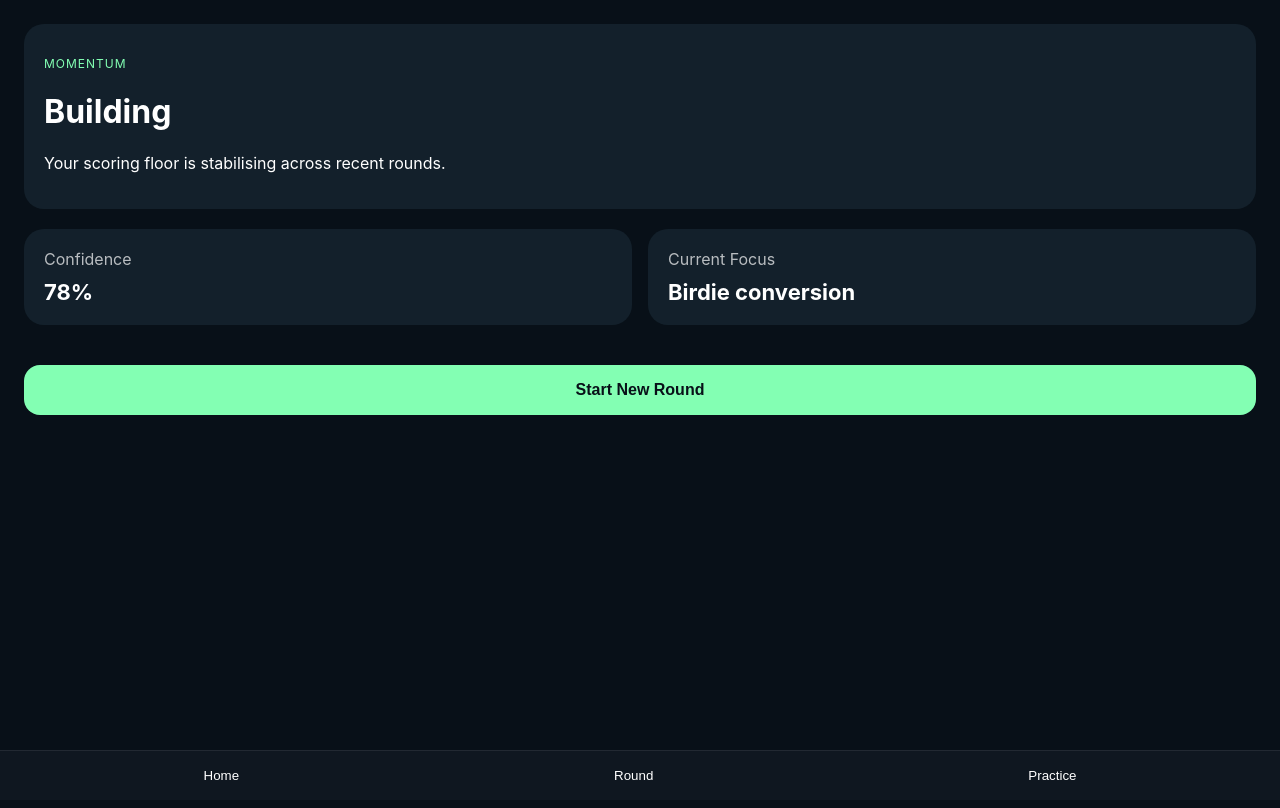
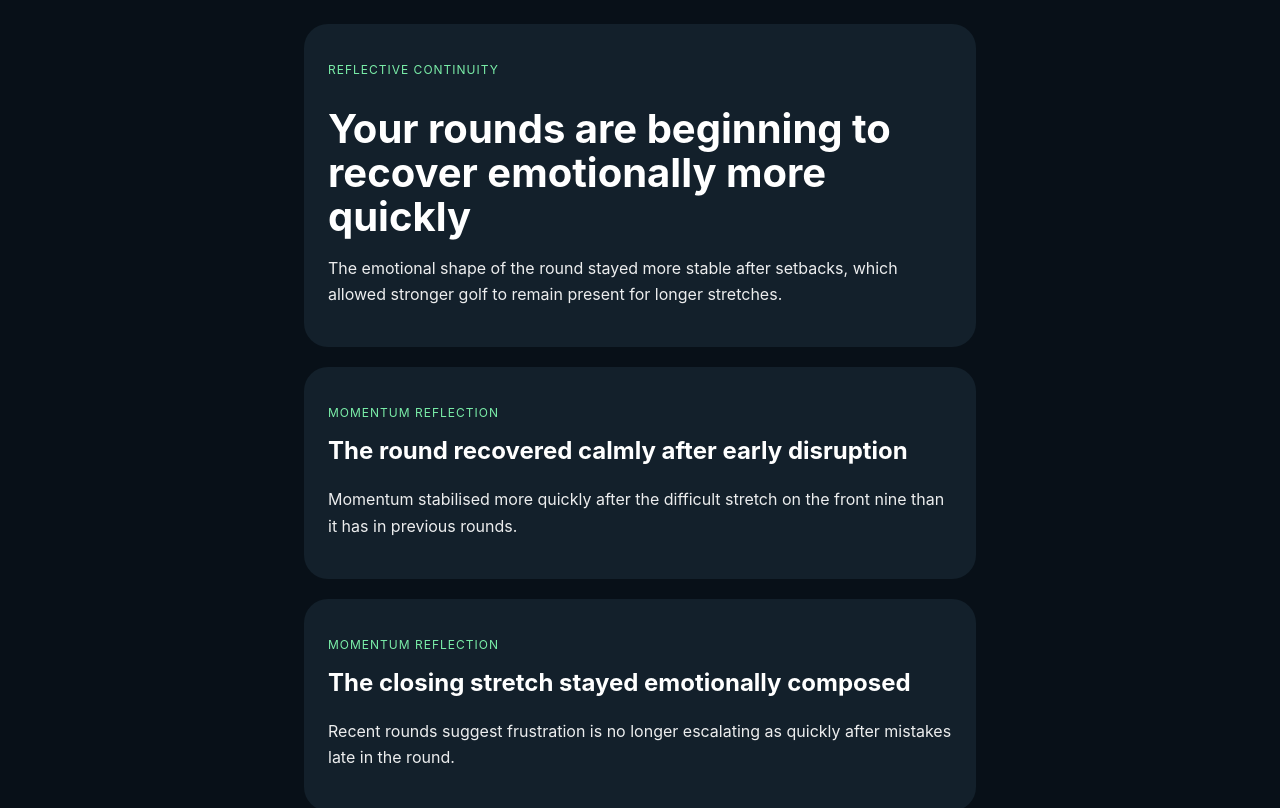
Before and after one commit to 1Kevin-Curtis/Lop-MVP, a React (Vite) app: page / in a window 1280 px wide. Shown: the top 808 px of the page. Built offline with nearby package versions, Linux system fonts and the light colour scheme.

Commit message:
Add files via upload

```diff
--- a/index.html
+++ b/index.html
@@ -1,6 +1,6 @@
 
 <!DOCTYPE html>
-<html lang="en">
+<html>
   <head>
     <meta charset="UTF-8" />
     <meta name="viewport" content="width=device-width, initial-scale=1.0" />
--- a/package.json
+++ b/package.json
@@ -1,8 +1,8 @@
 
 {
-  "name": "loop-mvp",
+  "name": "loop-reflective-continuity",
   "private": true,
-  "version": "1.0.0",
+  "version": "2.1.0",
   "type": "module",
   "scripts": {
     "dev": "vite",
--- a/src/App.jsx
+++ b/src/App.jsx
@@ -1,68 +1,29 @@
 
-import { useState } from "react";
 import HomeScreen from "./screens/HomeScreen";
-import CourseSetupScreen from "./screens/CourseSetupScreen";
-import CaptureRoundScreen from "./screens/CaptureRoundScreen";
-import RoundCompleteScreen from "./screens/RoundCompleteScreen";
-import PracticeScreen from "./screens/PracticeScreen";
-import BottomNav from "./components/BottomNav";
 
 export default function App() {
-  const [screen, setScreen] = useState("home");
+  const roundMoments = [
+    {
+      hole: 4,
+      type: "setback",
+      description: "Double bogey after penalty drive"
+    },
+    {
+      hole: 6,
+      type: "recovery",
+      description: "Back-to-back pars stabilised momentum"
+    },
+    {
+      hole: 13,
+      type: "pressure",
+      description: "Missed short putt slowed scoring momentum"
+    },
+    {
+      hole: 16,
+      type: "composure",
+      description: "Closing stretch stayed calm after mistake"
+    }
+  ];
 
-  const [roundData, setRoundData] = useState({
-    course: "Sunningdale",
-    tees: "White",
-    holes: [],
-    scoreHistory: [84, 82, 81, 79]
-  });
-
-  const startRound = (course, tees) => {
-    setRoundData(prev => ({
-      ...prev,
-      course,
-      tees,
-      holes: []
-    }));
-
-    setScreen("capture");
-  };
-
-  const completeRound = (holes) => {
-    const totalScore = holes.reduce((sum, h) => sum + h.score, 0);
-
-    setRoundData(prev => ({
-      ...prev,
-      holes,
-      scoreHistory: [...prev.scoreHistory, totalScore]
-    }));
-
-    setScreen("complete");
-  };
-
-  return (
-    <div className="app-shell">
-      {screen === "home" && (
-        <HomeScreen roundData={roundData} onStart={() => setScreen("setup")} />
-      )}
-
-      {screen === "setup" && (
-        <CourseSetupScreen onStart={startRound} />
-      )}
-
-      {screen === "capture" && (
-        <CaptureRoundScreen onComplete={completeRound} />
-      )}
-
-      {screen === "complete" && (
-        <RoundCompleteScreen roundData={roundData} />
-      )}
-
-      {screen === "practice" && (
-        <PracticeScreen />
-      )}
-
-      <BottomNav onNavigate={setScreen} />
-    </div>
-  );
+  return <HomeScreen roundMoments={roundMoments} />;
 }
--- /dev/null
+++ b/src/features/momentum/roundMomentumEngine.js
@@ -0,0 +1,34 @@
+
+export function analyseRoundMomentum(roundMoments) {
+  const reflections = [];
+
+  const setback = roundMoments.find(
+    moment => moment.type === "setback"
+  );
+
+  const recovery = roundMoments.find(
+    moment => moment.type === "recovery"
+  );
+
+  const composure = roundMoments.find(
+    moment => moment.type === "composure"
+  );
+
+  if (setback && recovery) {
+    reflections.push({
+      title: "The round recovered calmly after early disruption",
+      text:
+        "Momentum stabilised more quickly after the difficult stretch on the front nine than it has in previous rounds."
+    });
+  }
+
+  if (composure) {
+    reflections.push({
+      title: "The closing stretch stayed emotionally composed",
+      text:
+        "Recent rounds suggest frustration is no longer escalating as quickly after mistakes late in the round."
+    });
+  }
+
+  return reflections;
+}
--- /dev/null
+++ b/src/features/reflection/reflectiveContinuityEngine.js
@@ -0,0 +1,13 @@
+
+export function buildReflectiveContinuity(reflections) {
+  return {
+    title:
+      "Your rounds are beginning to recover emotionally more quickly",
+
+    summary:
+      "The emotional shape of the round stayed more stable after setbacks, which allowed stronger golf to remain present for longer stretches.",
+
+    continuity:
+      "The round no longer appears to unravel as quickly after momentum shifts."
+  };
+}
--- a/src/screens/HomeScreen.jsx
+++ b/src/screens/HomeScreen.jsx
@@ -1,32 +1,49 @@
 
-import { buildProgressionStory } from "../features/progress/progressionEngine";
+import { analyseRoundMomentum } from "../features/momentum/roundMomentumEngine";
+import { buildReflectiveContinuity } from "../features/reflection/reflectiveContinuityEngine";
 
-export default function HomeScreen({ roundData, onStart }) {
-  const story = buildProgressionStory(roundData.scoreHistory);
+export default function HomeScreen({ roundMoments }) {
+  const reflections = analyseRoundMomentum(roundMoments);
+
+  const continuity = buildReflectiveContinuity(reflections);
 
   return (
     <div className="screen">
       <div className="hero-card">
-        <p className="eyebrow">Momentum</p>
-        <h1>{story.momentum}</h1>
-        <p>{story.summary}</p>
+        <p className="eyebrow">Reflective Continuity</p>
+
+        <h1>{continuity.title}</h1>
+
+        <p>{continuity.summary}</p>
       </div>
 
-      <div className="metric-grid">
-        <div className="metric-card">
-          <span>Confidence</span>
-          <strong>{story.confidence}%</strong>
+      {reflections.map((reflection, index) => (
+        <div className="reflection-card" key={index}>
+          <p className="eyebrow">Momentum Reflection</p>
+
+          <h2>{reflection.title}</h2>
+
+          <p>{reflection.text}</p>
         </div>
+      ))}
 
-        <div className="metric-card">
-          <span>Current Focus</span>
-          <strong>{story.focus}</strong>
-        </div>
+      <div className="continuity-card">
+        <p className="eyebrow">Emotional Continuity</p>
+
+        <p>{continuity.continuity}</p>
       </div>
 
-      <button className="primary-button" onClick={onStart}>
-        Start New Round
-      </button>
+      <div className="focus-card">
+        <p className="eyebrow">Emerging Direction</p>
+
+        <h2>
+          Let the calmer stretches survive momentum swings
+        </h2>
+
+        <p>
+          The next scoring improvements may come from preserving emotional composure for longer after setbacks rather than forcing recovery golf.
+        </p>
+      </div>
     </div>
   );
 }
--- a/src/styles/global.css
+++ b/src/styles/global.css
@@ -12,119 +12,41 @@ body {
 
 .screen {
   padding: 24px;
-  padding-bottom: 100px;
+  max-width: 720px;
+  margin: 0 auto;
+  padding-bottom: 80px;
 }
 
 .hero-card,
-.card,
-.metric-card,
-.insight-card,
-.next-round-card {
+.reflection-card,
+.continuity-card,
+.focus-card {
   background: #13202b;
-  border-radius: 20px;
-  padding: 20px;
+  border-radius: 24px;
+  padding: 24px;
   margin-bottom: 20px;
 }
 
-.metric-grid {
-  display: grid;
-  grid-template-columns: 1fr 1fr;
-  gap: 16px;
-  margin-bottom: 20px;
-}
-
-.metric-card span {
-  display: block;
-  opacity: 0.7;
-  margin-bottom: 10px;
-}
-
-.metric-card strong {
-  font-size: 22px;
+.hero-card h1 {
+  font-size: 40px;
+  line-height: 1.1;
+  margin-bottom: 16px;
 }
 
 .eyebrow {
   color: #83ffb3;
   text-transform: uppercase;
+  letter-spacing: 1px;
   font-size: 12px;
-  letter-spacing: 1px;
+  margin-bottom: 12px;
 }
 
-.primary-button {
-  width: 100%;
-  padding: 16px;
-  border: none;
-  border-radius: 16px;
-  background: #83ffb3;
-  color: #081018;
-  font-size: 16px;
-  font-weight: 700;
+h2 {
+  margin-top: 0;
+  line-height: 1.3;
 }
 
-.bottom-nav {
-  position: fixed;
-  bottom: 0;
-  width: 100%;
-  display: flex;
-  justify-content: space-around;
-  padding: 16px;
-  background: #0f1720;
-  border-top: 1px solid rgba(255,255,255,0.08);
+p {
+  line-height: 1.65;
+  opacity: 0.92;
 }
-
-.bottom-nav button {
-  background: transparent;
-  border: none;
-  color: white;
-}
-
-.score-selector {
-  display: flex;
-  justify-content: center;
-  align-items: center;
-  gap: 24px;
-  margin: 40px 0;
-}
-
-.score-selector button {
-  width: 60px;
-  height: 60px;
-  border-radius: 50%;
-  border: none;
-  font-size: 28px;
-}
-
-.score-number {
-  font-size: 64px;
-  font-weight: 700;
-}
-
-.tag-grid {
-  display: flex;
-  flex-wrap: wrap;
-  gap: 12px;
-}
-
-.tag-grid button {
-  flex: 1 1 40%;
-  padding: 16px;
-  border-radius: 16px;
-  border: 1px solid rgba(255,255,255,0.08);
-  background: rgba(255,255,255,0.05);
-  color: white;
-}
-
-.active-tag {
-  background: #83ffb3 !important;
-  color: #081018 !important;
-  font-weight: 700;
-}
-
-select {
-  width: 100%;
-  padding: 14px;
-  margin-top: 8px;
-  margin-bottom: 18px;
-  border-radius: 12px;
-  border: none;
-}
```
Also changed, not shown: 1 other file (tests, documents, lock files or other folders).
